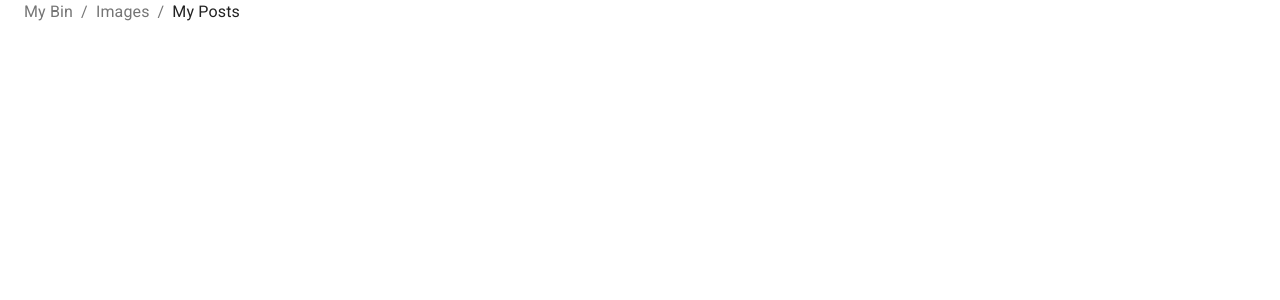
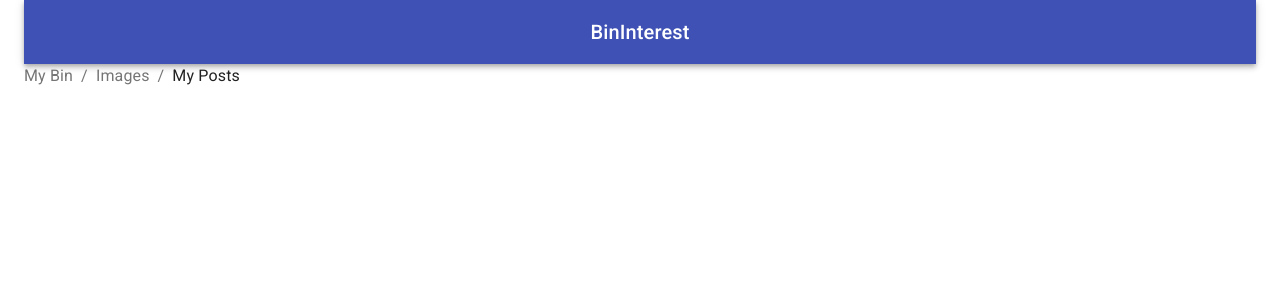
Before and after one commit to mahir-d/Binterst_GraphQL_frontend, a React (Create React App) app: page / in a window 1280 px wide. Shown: the top 300 px of the page. Built offline with nearby package versions, Linux system fonts and the light colour scheme.

Commit message:
added AppBar

```diff
--- a/src/components/Home.js
+++ b/src/components/Home.js
@@ -2,7 +2,7 @@
 import SimpleBreadcrumbs from './Breadcrumb'
 import Container from '@material-ui/core/Container';
 import GetImages from './GetImages'
-
+import NavBar from './NavBar'
 
 
 
@@ -13,6 +13,7 @@
 function Home(props) {
     return (<div>
         <Container>
+            {<NavBar></NavBar>}
             {SimpleBreadcrumbs()}
             {GetImages()}
         </Container>
--- /dev/null
+++ b/src/components/NavBar.js
@@ -0,0 +1,36 @@
+import AppBar from '@material-ui/core/AppBar';
+import Toolbar from '@material-ui/core/Toolbar';
+import Typography from '@material-ui/core/Typography';
+import { makeStyles } from '@material-ui/core/styles';
+
+
+const useStyles = makeStyles((theme) => ({
+    root: {
+        flexGrow: 1,
+    },
+    menuButton: {
+        marginRight: theme.spacing(2),
+    },
+    title: {
+        flexGrow: 6,
+    },
+    appbar: {
+        alignItems: 'center',
+    }
+}));
+export default function NavBar() {
+
+
+    const classes = useStyles();
+    return (<div>
+        <AppBar position="static" className={classes.appbar}>
+
+            <Toolbar>
+                <Typography variant="h6" className={classes.title}>
+                    BinInterest
+                </Typography>
+            </Toolbar>
+        </AppBar>
+    </div>
+    )
+}
```
